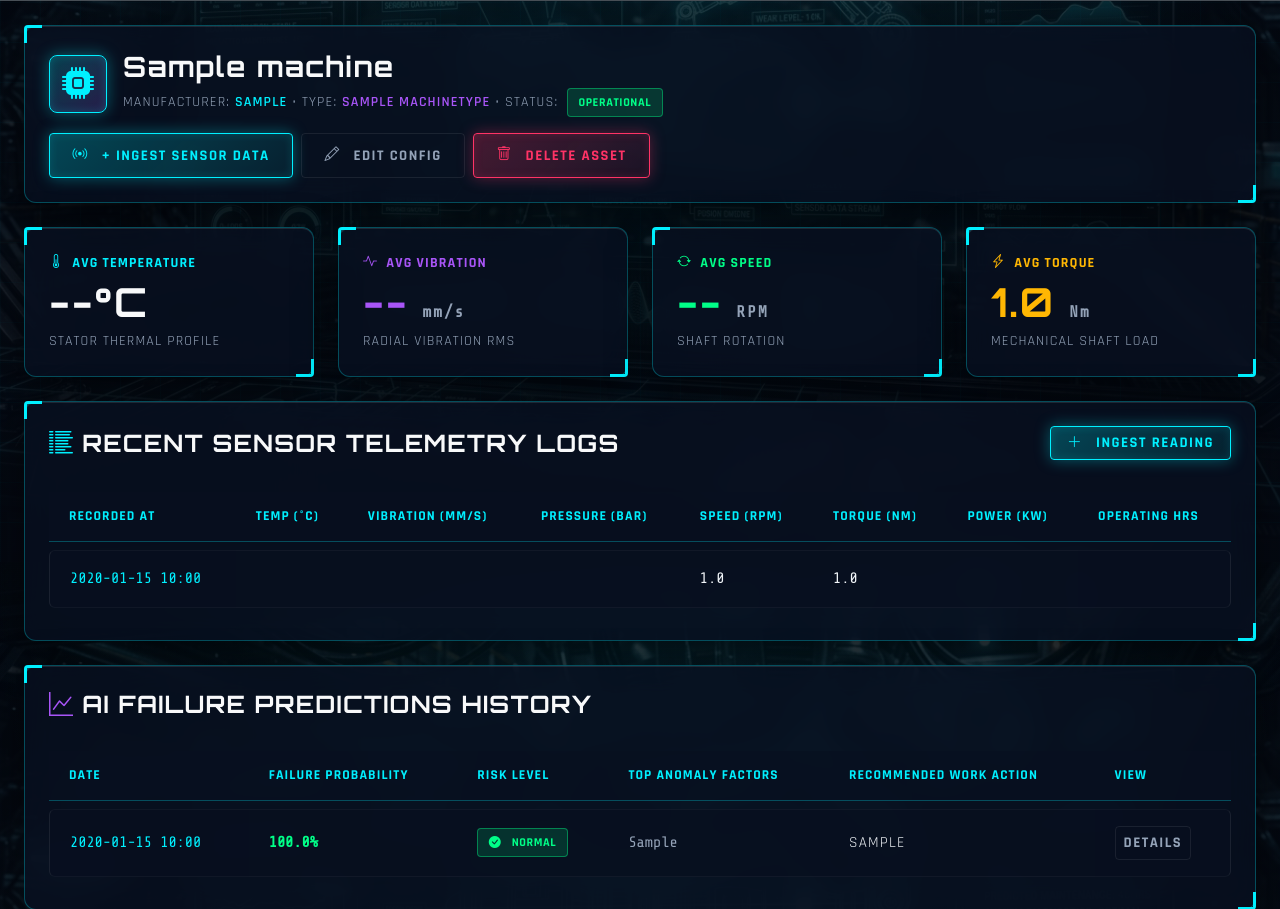
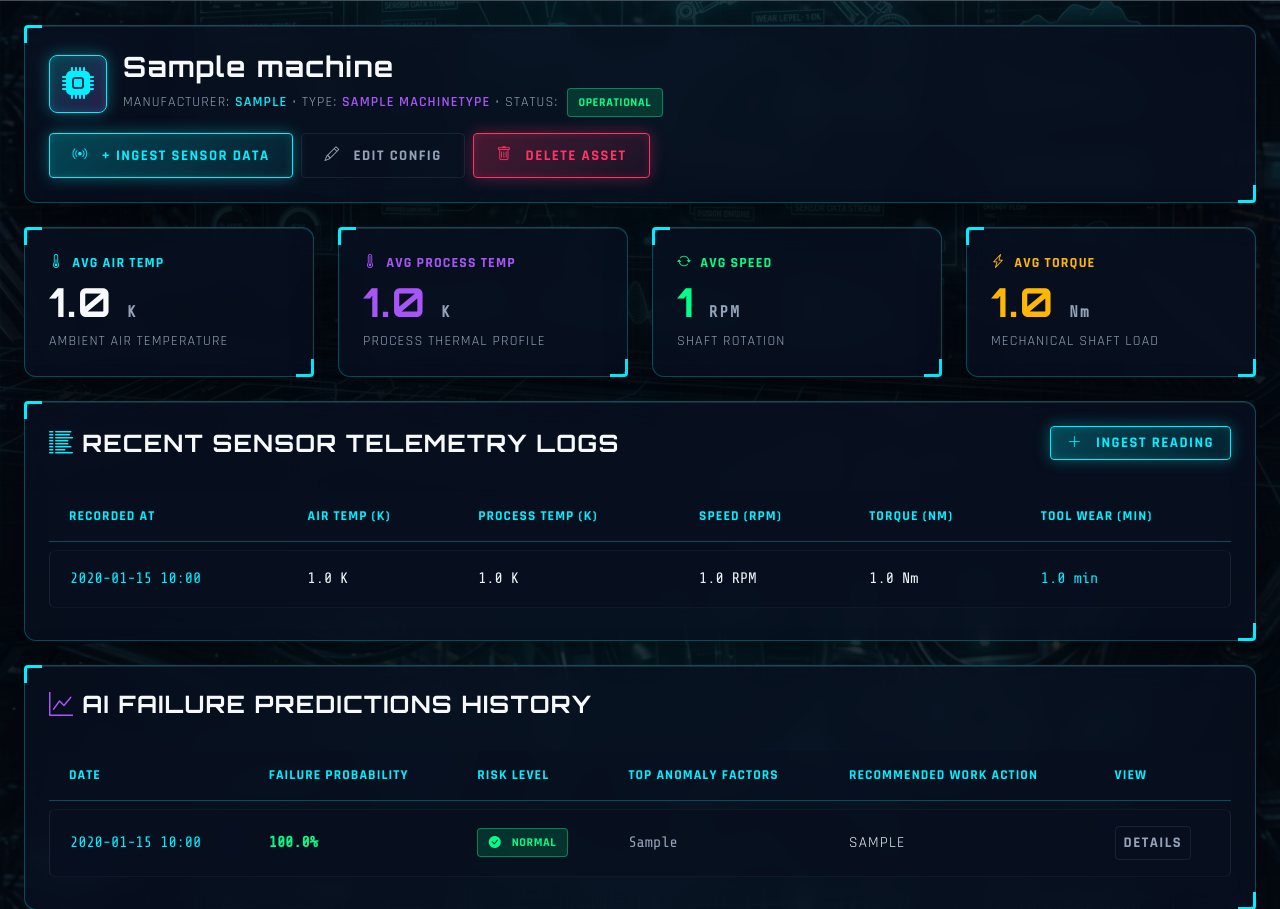
Before and after one commit to VishnuSuresh0204/Predictive_Maintenance, a Django app: page /machine/1/ in a window 1280 px wide; the page is wider, and only the part inside the window is pictured. Shown: the part 238-1147 px from the top of that part. Run offline with Django 5.2, Linux system fonts and the light colour scheme; a user stored in the database is signed in; tables that the repository leaves empty hold one stand-in row (values such as "Sample post"); some libraries are stand-ins or nearby versions.

Commit message:
Update machine detail template
Commit the machine detail template update separately.

```diff
--- a/maintain/templates/ORGANIZATION/machine_detail.html
+++ b/maintain/templates/ORGANIZATION/machine_detail.html
@@ -45,21 +45,21 @@
   <div class="row g-4 mb-4">
     <div class="col-12 col-sm-6 col-xl-3">
       <div class="glass-panel cyber-panel h-100 p-4">
-        <div class="font-tech text-cyan small fw-bold mb-1"><i class="bi bi-thermometer-half me-1"></i> AVG TEMPERATURE</div>
+        <div class="font-tech text-cyan small fw-bold mb-1"><i class="bi bi-thermometer-half me-1"></i> AVG AIR TEMP</div>
         <div class="font-display display-6 text-light fw-bold mb-1">
-          {{ averages.avg_temperature|floatformat:1|default:"--" }}&deg;C
+          {{ averages.avg_air_temp|floatformat:1|default:"--" }} <span class="fs-6 text-muted font-mono">K</span>
         </div>
-        <div class="font-tech text-muted small">Stator thermal profile</div>
+        <div class="font-tech text-muted small">Ambient air temperature</div>
       </div>
     </div>
 
     <div class="col-12 col-sm-6 col-xl-3">
       <div class="glass-panel cyber-panel h-100 p-4">
-        <div class="font-tech text-purple small fw-bold mb-1"><i class="bi bi-activity me-1"></i> AVG VIBRATION</div>
+        <div class="font-tech text-purple small fw-bold mb-1"><i class="bi bi-thermometer-high me-1"></i> AVG PROCESS TEMP</div>
         <div class="font-display display-6 text-purple fw-bold mb-1">
-          {{ averages.avg_vibration|floatformat:2|default:"--" }} <span class="fs-6 text-muted font-mono">mm/s</span>
+          {{ averages.avg_proc_temp|floatformat:1|default:"--" }} <span class="fs-6 text-muted font-mono">K</span>
         </div>
-        <div class="font-tech text-muted small">Radial vibration RMS</div>
+        <div class="font-tech text-muted small">Process thermal profile</div>
       </div>
     </div>
 
@@ -67,7 +67,7 @@
       <div class="glass-panel cyber-panel h-100 p-4">
         <div class="font-tech text-green small fw-bold mb-1"><i class="bi bi-arrow-repeat me-1"></i> AVG SPEED</div>
         <div class="font-display display-6 text-green fw-bold mb-1">
-          {{ averages.avg_rotational_speed|floatformat:0|default:"--" }} <span class="fs-6 text-muted font-mono">RPM</span>
+          {{ averages.avg_speed|floatformat:0|default:"--" }} <span class="fs-6 text-muted font-mono">RPM</span>
         </div>
         <div class="font-tech text-muted small">Shaft rotation</div>
       </div>
@@ -100,26 +100,22 @@
         <thead>
           <tr>
             <th>RECORDED AT</th>
-            <th>TEMP (&deg;C)</th>
-            <th>VIBRATION (mm/s)</th>
-            <th>PRESSURE (bar)</th>
+            <th>AIR TEMP (K)</th>
+            <th>PROCESS TEMP (K)</th>
             <th>SPEED (RPM)</th>
             <th>TORQUE (Nm)</th>
-            <th>POWER (kW)</th>
-            <th>OPERATING HRS</th>
+            <th>TOOL WEAR (min)</th>
           </tr>
         </thead>
         <tbody>
           {% for r in readings %}
           <tr>
             <td class="font-mono text-cyan">{{ r.recorded_at|date:"Y-m-d H:i" }}</td>
-            <td class="font-mono">{{ r.temperature }}</td>
-            <td class="font-mono">{{ r.vibration }}</td>
-            <td class="font-mono">{{ r.pressure }}</td>
-            <td class="font-mono">{{ r.rotational_speed }}</td>
-            <td class="font-mono">{{ r.torque }}</td>
-            <td class="font-mono">{{ r.power_consumption }}</td>
-            <td class="font-mono text-muted">{{ r.operating_hours }}</td>
+            <td class="font-mono">{{ r.air_temperature }} K</td>
+            <td class="font-mono">{{ r.process_temperature }} K</td>
+            <td class="font-mono">{{ r.rotational_speed }} RPM</td>
+            <td class="font-mono">{{ r.torque }} Nm</td>
+            <td class="font-mono text-cyan">{{ r.tool_wear }} min</td>
           </tr>
           {% empty %}
           <tr>
```
